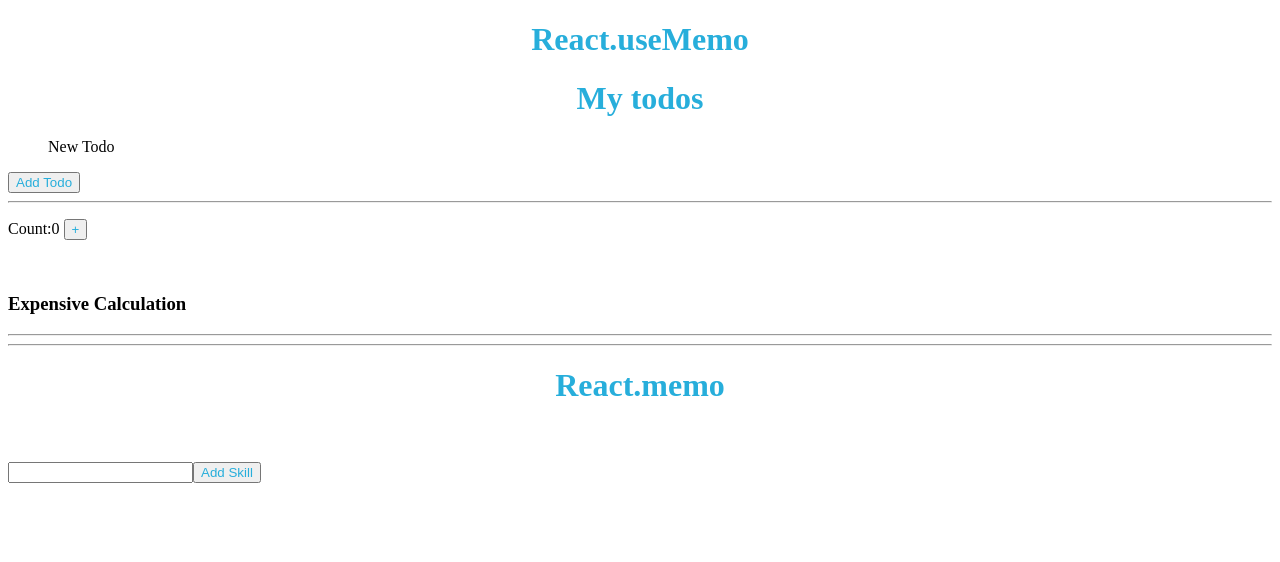
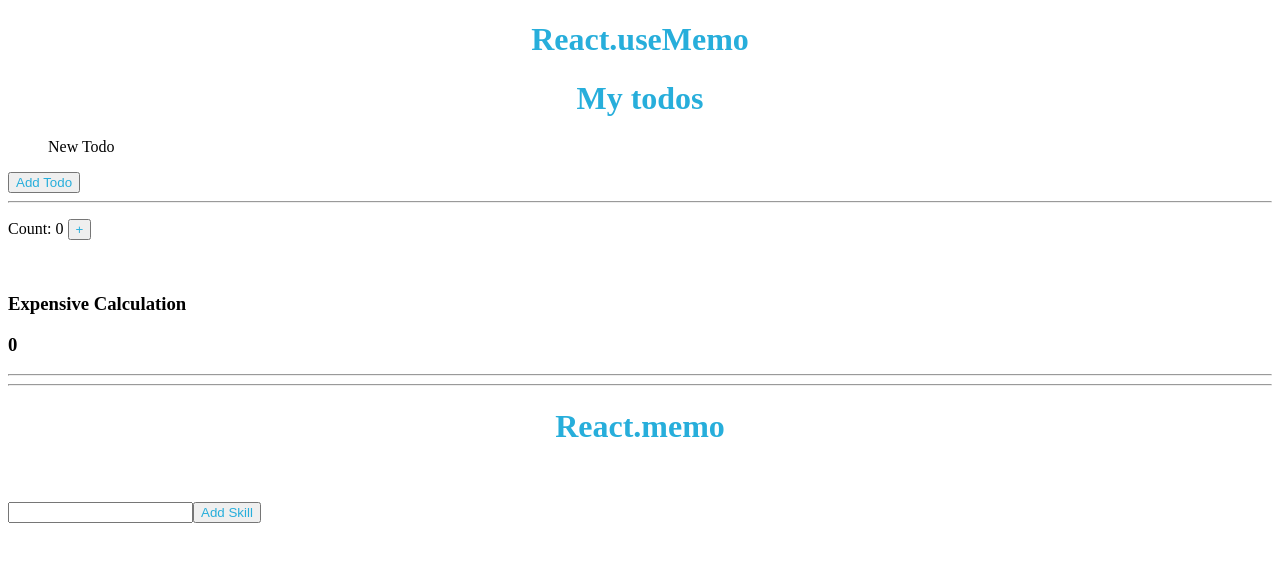
Before and after one commit to acciojob/react-memo-beastvaibhv, a React app: page / in a window 1280 px wide. Shown: the top 562 px of the page. Built offline with nearby package versions, Linux system fonts and the light colour scheme.

Commit message:
4rth-commit

```diff
--- a/src/components/App.js
+++ b/src/components/App.js
@@ -11,9 +11,13 @@ const App = ()=>{
         <Todo/>
         <hr/>
          {/* Counter + explensive Calculation */}
-         <p id="incr-cnt">Count:{count} <button id="incr-cnt" onClick={()=>setCount(count + 1)}>+</button></p>
+         <p id="incr-cnt">Count: 0 <button id="incr-cnt" onClick={()=>setCount(count + 1000000000)}>+</button></p>
          <br />
-         <h3 id="calc">Expensive Calculation</h3>
+         <div  id="calc">
+         <h3>Expensive Calculation</h3>
+         <h3>{count}</h3>
+         </div>
+
          <hr/>
          <hr/>
          <Memo/>
```
